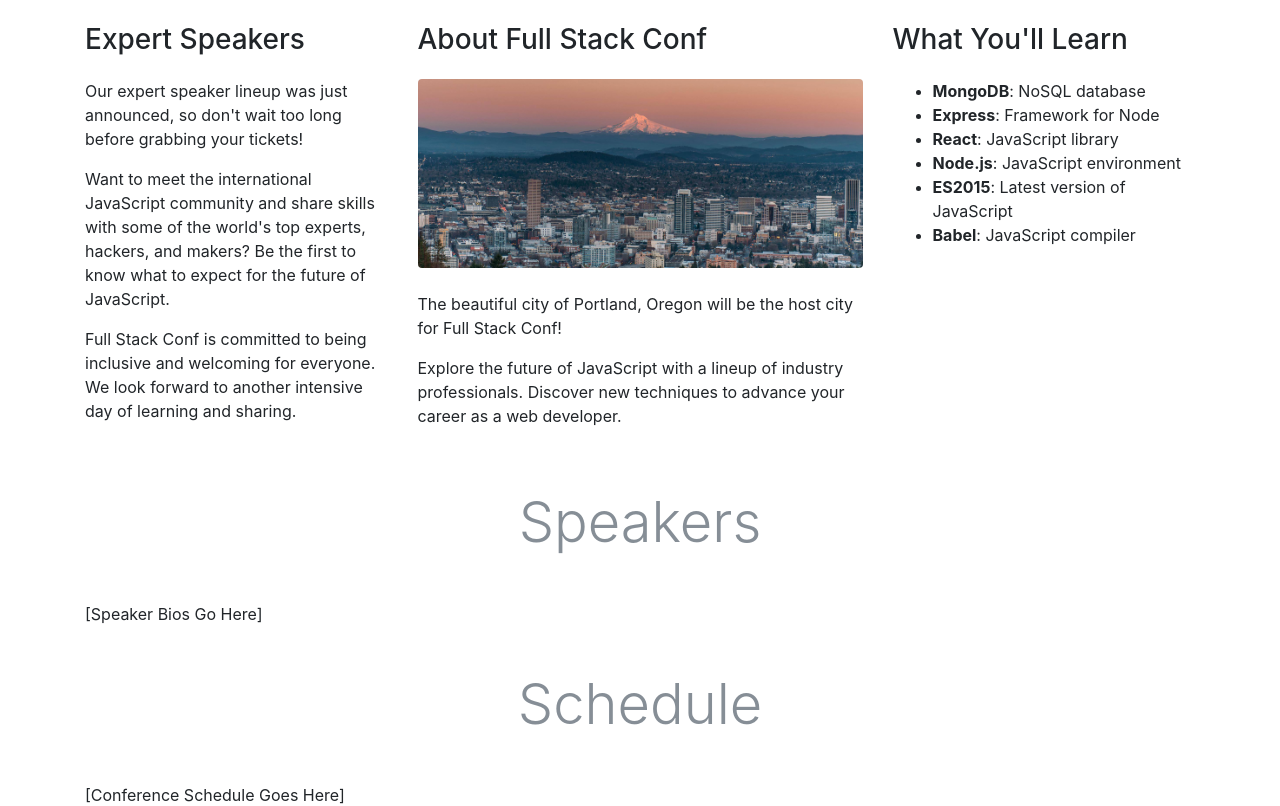
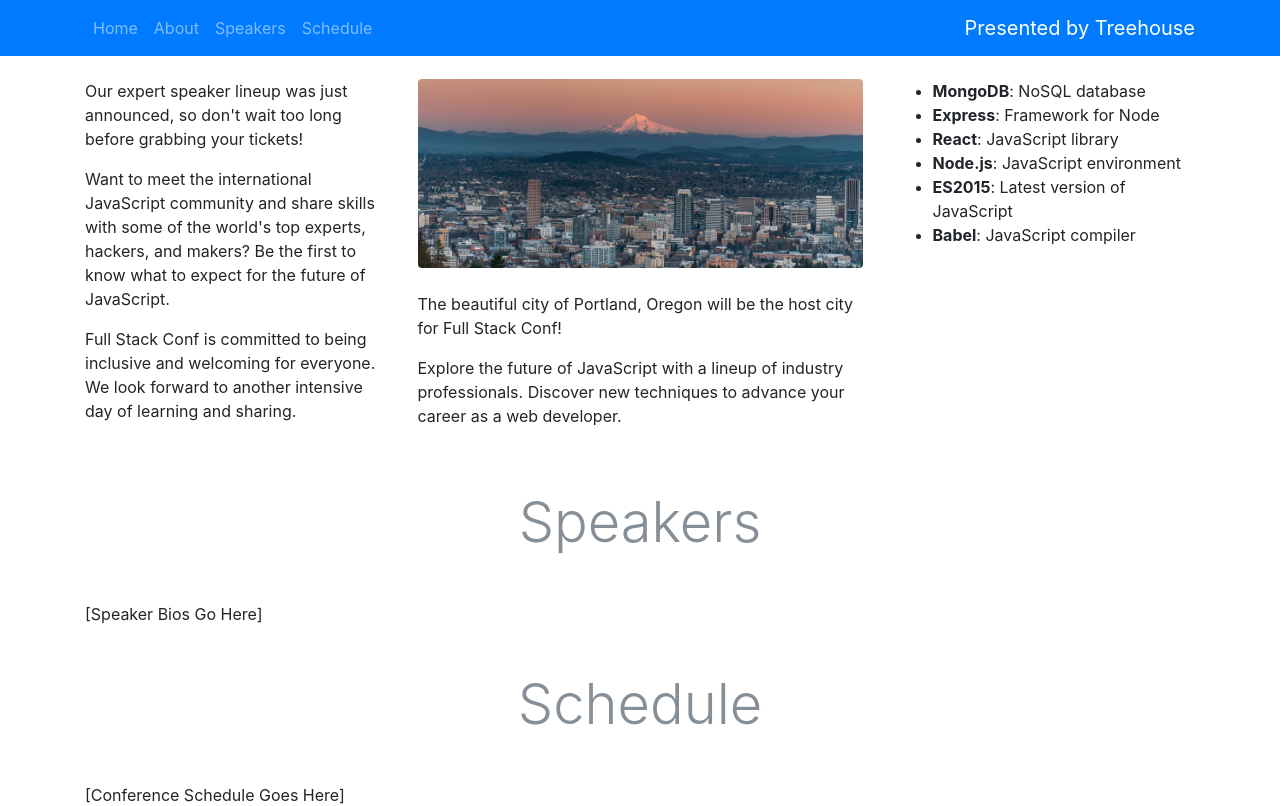
Before and after one commit to MattToczek/Full-Stack-Conf-Full-Site, a plain HTML site: page index.html in a window 1280 px wide. Shown: the top 806 px of the page. Drawn offline with nearby package versions, Linux system fonts and the light colour scheme.

Commit message:
adding interactive fixed nav bar and formatting

```diff
--- a/index.html
+++ b/index.html
@@ -10,12 +10,30 @@
     <link rel="stylesheet" href="https://maxcdn.bootstrapcdn.com/bootstrap/4.0.0-beta/css/bootstrap.min.css" integrity="sha384-/Y6pD6FV/Vv2HJnA6t+vslU6fwYXjCFtcEpHbNJ0lyAFsXTsjBbfaDjzALeQsN6M" crossorigin="anonymous">
   </head>
   <body>
+    <!-- nav bar -->
+    <nav class="navbar navbar-expand-lg navbar-dark bg-primary fixed-top">
+      <div class="container">
+        <a class="navbar-brand order-1 mr-0" href="https://teamtreehouse.com/home" target="_blank">Presented by Treehouse</a>
+        <button class="navbar-toggler" type="button" data-toggle="collapse" data-target="#navbarNavAltMarkup" aria-controls="navbarNavAltMarkup" aria-expanded="false" aria-label="Toggle navigation">
+          <span class="navbar-toggler-icon"></span>
+        </button>
+        <div class="collapse navbar-collapse" id="navbarNavAltMarkup">
+          <div class="navbar-nav">
+            <a class="nav-item nav-link" href="#home">Home <span class="sr-only">(current)</span></a>
+            <a class="nav-item nav-link" href="#About">About</a>
+            <a class="nav-item nav-link" href="#speakers">Speakers</a>
+              <a class="nav-item nav-link" href="#schedule">Schedule</a>
+          </div>
+        </div>
+      </div>
+    </nav>
+    <!-- /nav bar -->
     <div class="container pt-4">
       <!-- about -->
       <div class="row">
         <div class="col-lg col-xl-5 order-lg-2">
           <h3 class="mb-4">About Full Stack Conf</h3>
-          <img class="mb-4 rounded img-fluid" src="img/pdx.jpg" alt="Portland">
+          <img class="mb-4 rounded img-fluid d-none d-sm-block" src="img/pdx.jpg" alt="Portland">
           <p>The beautiful city of Portland, Oregon will be the host city for Full Stack Conf!</p>
           <p>Explore the future of JavaScript with a lineup of industry professionals. Discover new techniques to advance your career as a web developer.</p>
         </div>
```
